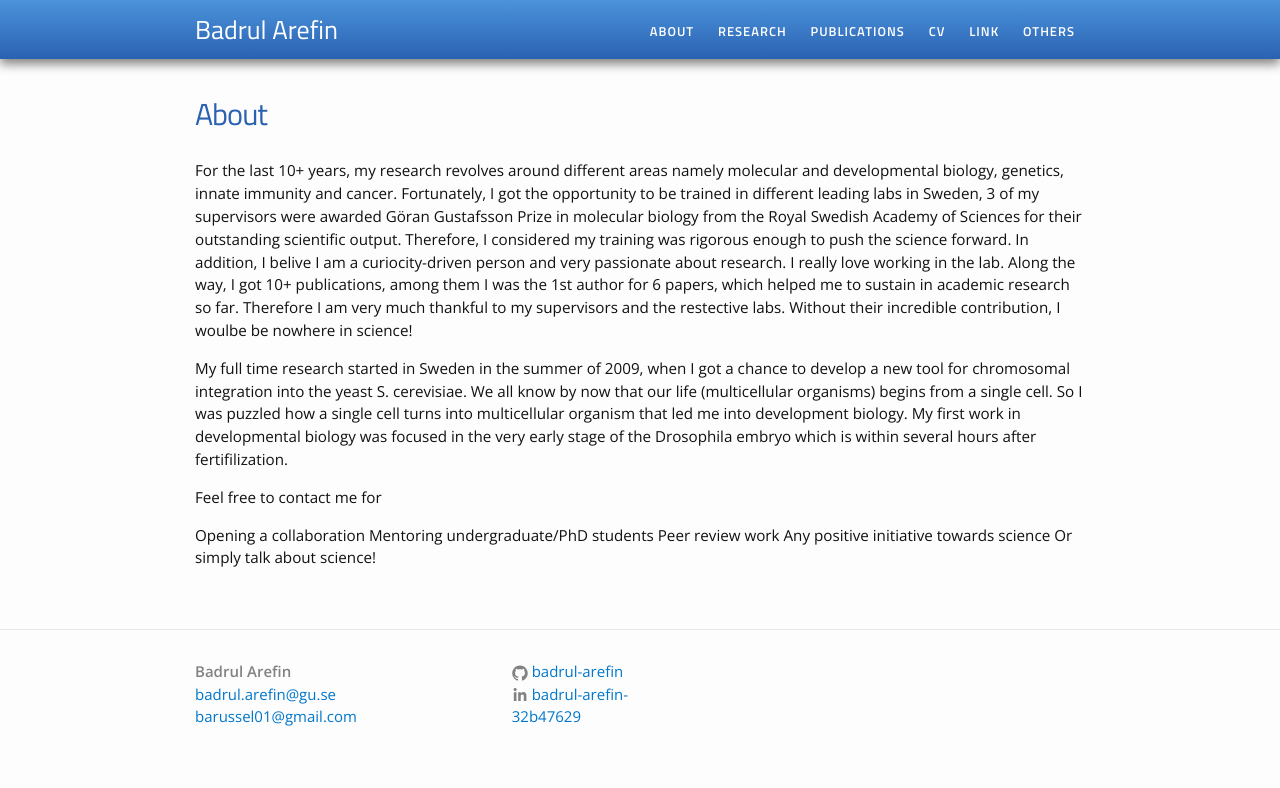
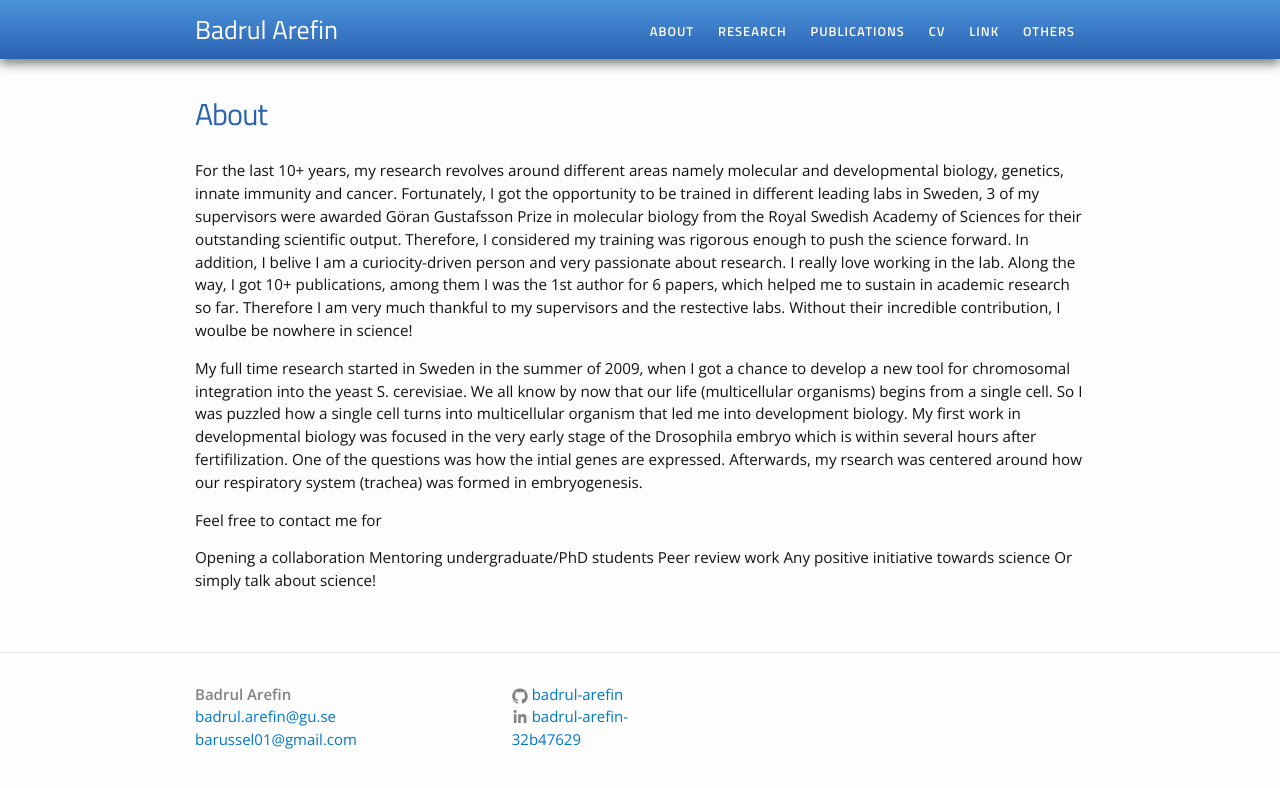
Before and after one commit to Badrul-Arefin/badrul-arefin.github.io, a Jekyll site: the page built from about.md, in a window 1280 px wide. Shown: the top 788 px of the page. Built offline with Jekyll 4.4.1, drawn with Linux system fonts in a browser that asks for light colours.

Commit message:
Update about.md

```diff
--- a/about.md
+++ b/about.md
@@ -5,7 +5,7 @@ permalink: /about/
 ---
 For the last 10+ years, my research revolves around different areas namely molecular and developmental biology, genetics, innate immunity and cancer. Fortunately, I got the opportunity to be trained in different leading labs in Sweden, 3 of my supervisors were awarded Göran Gustafsson Prize in molecular biology from the Royal Swedish Academy of Sciences for their outstanding scientific output. Therefore, I considered my training was rigorous enough to push the science forward. In addition, I belive I am a curiocity-driven person and very passionate about research. I really love working in the lab. Along the way, I got 10+ publications, among them I was the 1st author for 6 papers, which helped me to sustain in academic research so far. Therefore I am very much thankful to my supervisors and the restective labs. Without their incredible contribution, I woulbe be nowhere in science!
 
-My full time research started in Sweden in the summer of 2009, when I got a chance to develop a new tool for chromosomal integration into the yeast S. cerevisiae. We all know by now that our life (multicellular organisms) begins from a single cell. So I was puzzled how a single cell turns into multicellular organism that led me into development biology. My first work in developmental biology was focused in the very early stage of the Drosophila embryo which is within several hours after fertifilization.
+My full time research started in Sweden in the summer of 2009, when I got a chance to develop a new tool for chromosomal integration into the yeast S. cerevisiae. We all know by now that our life (multicellular organisms) begins from a single cell. So I was puzzled how a single cell turns into multicellular organism that led me into development biology. My first work in developmental biology was focused in the very early stage of the Drosophila embryo which is within several hours after fertifilization. One of the questions was how the intial genes are expressed. Afterwards, my rsearch was centered around how our respiratory system (trachea) was formed in embryogenesis.
 
 Feel free to contact me for
 
```
